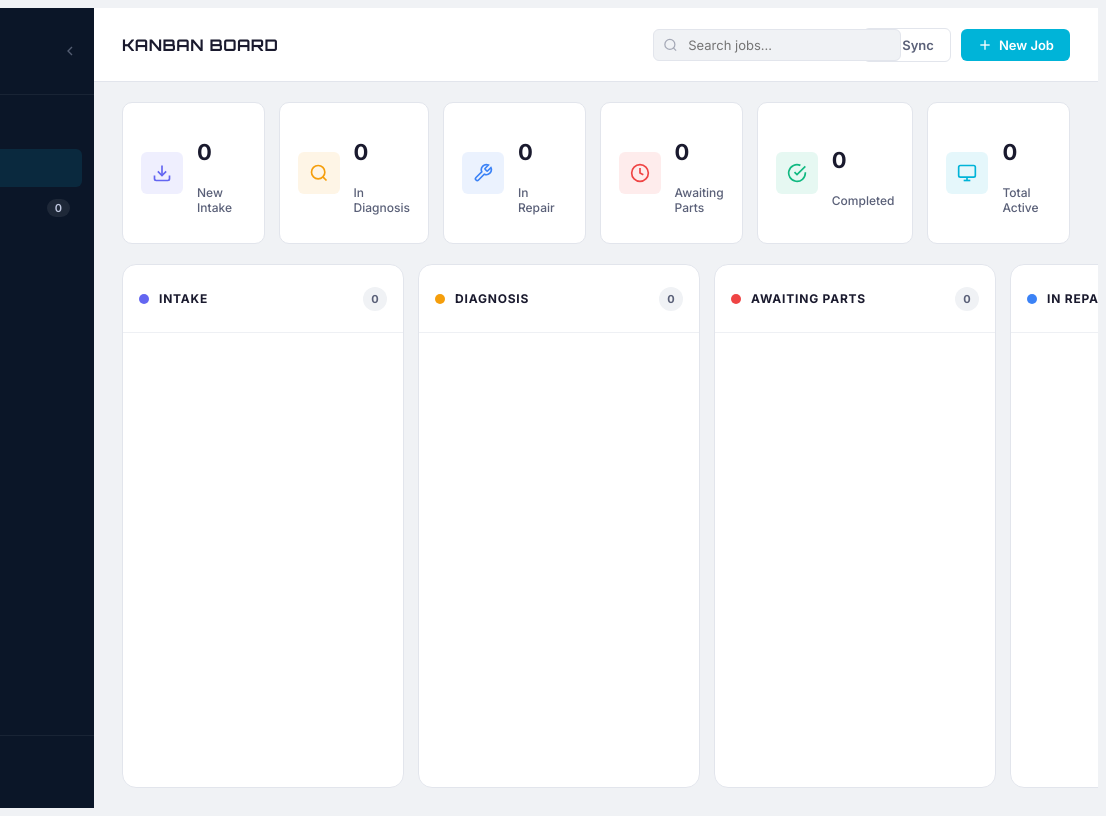
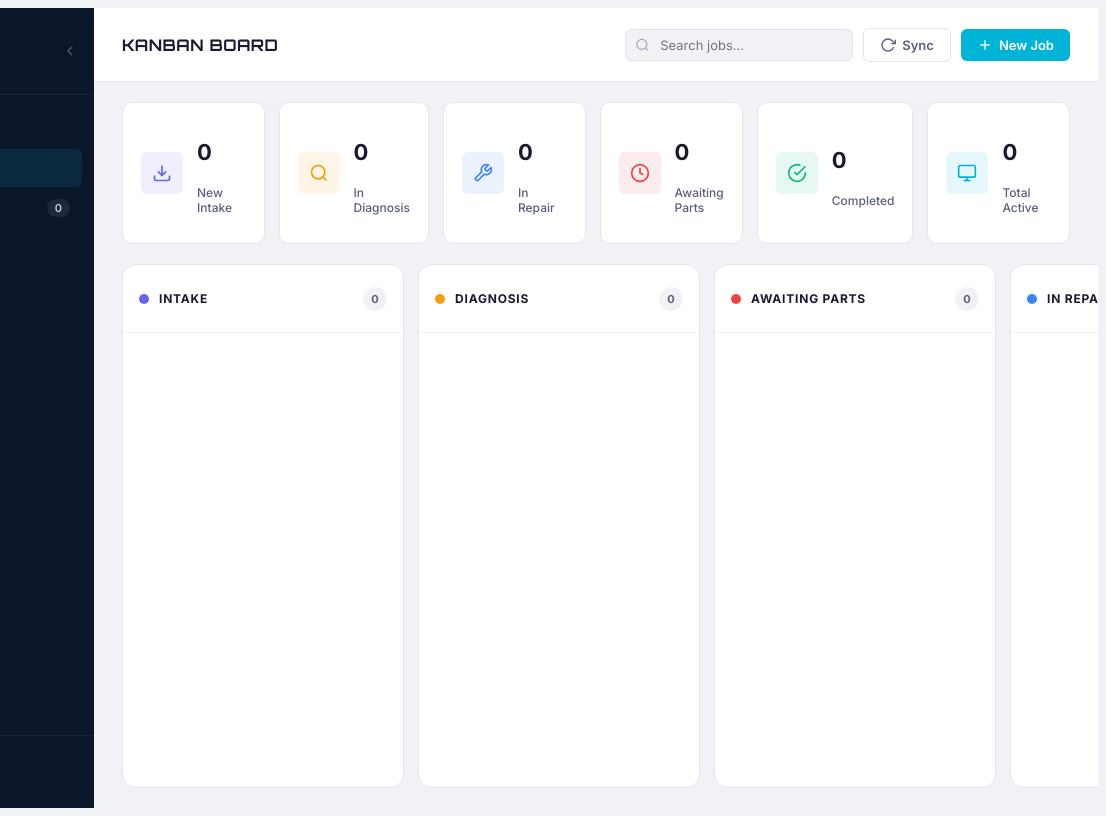
Before and after one commit to NisalBulathsinghala/logicone_website, a plain HTML site: page dashboard.html in a window 1280 px wide. Shown: the full height of the page, 174-1280 px from the left. Drawn offline with Linux system fonts and the light colour scheme.

Commit message:
- dashboard css fix

```diff
--- a/dashboard.css
+++ b/dashboard.css
@@ -199,10 +199,10 @@ body {
 .btn-secondary { background: var(--bg-surface); color: var(--text-secondary); border: 1px solid var(--border); }
 .btn-secondary:hover { background: var(--bg-surface-hover); color: var(--text-primary); }
 
-.search-bar { position: relative; width: 200px; flex-shrink: 1; min-width: 100px; }
+.search-bar { position: relative; flex-shrink: 1; }
 
 .search-bar input {
-  width: 100%; padding: 7px 12px 7px 34px;
+  width: 180px; padding: 7px 12px 7px 34px;
   border: 1px solid var(--border); border-radius: var(--radius-sm);
   font-size: 13px; font-family: 'Inter', sans-serif;
   outline: none; transition: border-color 0.15s; background: var(--bg-primary);
```
